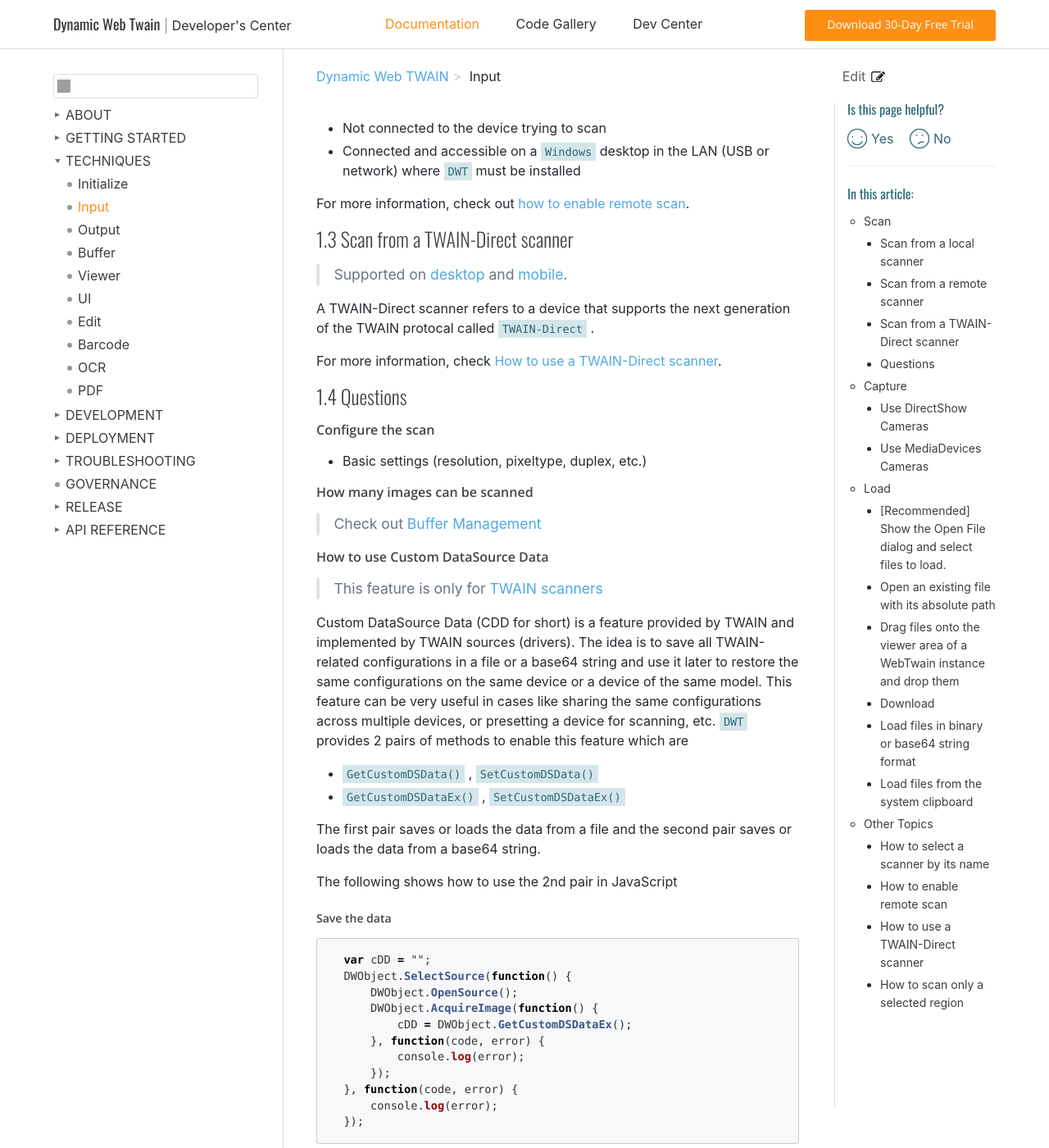
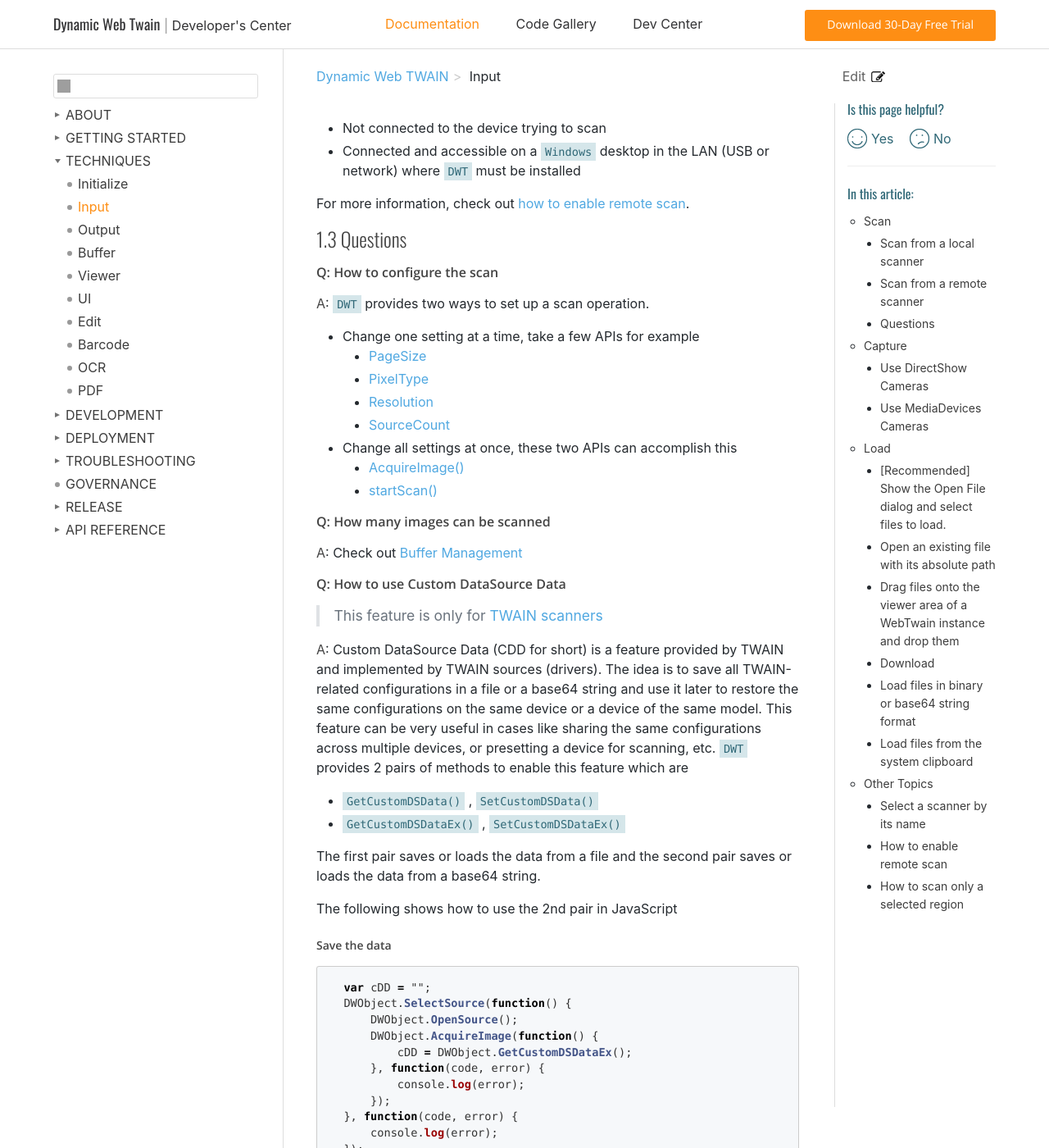
Before and after one commit to ztyyLV/web-twain-docs, a Jekyll site: the page built from indepth/features/input.md, in a window 1280 px wide and 1400 px high, scrolled down 815 px. Shown: the whole window at 82% size. Built offline with Jekyll 4.4.1, drawn with Linux system fonts in a browser that asks for light colours; comment, search, counter and statistics services are not loaded; some of the changed text lies outside the part shown; grey boxes are pictures that could not be loaded.

Commit message:
reviewing 02

````diff
--- a/indepth/features/input.md
+++ b/indepth/features/input.md
@@ -15,7 +15,7 @@ Different ways to get data into `DWT` buffer.
 
 ### Scan from a local scanner
 
-> Supported on [desktop]({{site.getstarted}}platform.html#browsers-on-desktop-devices) and only when `DWT` runs in the [service mode]({{site.indepth}}initialize.html#service-mode)
+> Supported on [desktop]({{site.getstarted}}platform.html#browsers-on-desktop-devices) and only when `DWT` runs in the [service mode]({{site.indepth}}features/initialize.html#service-mode)
 
 A local scanner refers to a scanner that is plugged in the same desktop via USB or one that is available on the local network and is accessible on the local desktop. The latter is normally known as a network scanner. Generally, a network scanner is connected to the LAN itself (cable or WI-FI) and is assigned a static IP. Then the scanner driver from the device vendor configures the IP to connect to the scanner.
 
@@ -32,6 +32,8 @@ A remote scanner refers to a scanner that is
 
 For more information, check out [how to enable remote scan](#how-to-enable-remote-scan).
 
+<!--
+
 ### Scan from a TWAIN-Direct scanner
 
 > Supported on [desktop]({{site.getstarted}}platform.html#browsers-on-desktop-devices) and [mobile]({{site.getstarted}}platform.html#browsers-on-mobile-devices).
@@ -39,22 +41,32 @@ For more information, check out [how to enable remote scan](#how-to-enable-remot
 A TWAIN-Direct scanner refers to a device that supports the next generation of the TWAIN protocal called [ `TWAIN-Direct` ](https://www.twaindirect.org/).
 
 For more information, check [How to use a TWAIN-Direct scanner](#how-to-use-a-twain-direct-scanner).
+-->
 
 ### Questions
 
-#### Configure the scan
+#### Q: How to configure the scan
 
-* Basic settings (resolution, pixeltype, duplex, etc.)
+**A**: `DWT` provides two ways to set up a scan operation.
 
-#### How many images can be scanned
+* Change one setting at a time, take a few APIs for example
+  + [PageSize]({{site.info}}api/WebTwain_Acquire.html#pagesize)
+  + [PixelType]({{site.info}}api/WebTwain_Acquire.html#pixeltype)
+  + [Resolution]({{site.info}}api/WebTwain_Acquire.html#resolution)
+  + [SourceCount]({{site.info}}api/WebTwain_Acquire.html#sourcecount)
+* Change all settings at once, these two APIs can accomplish this
+  + [AcquireImage()]({{site.info}}api/WebTwain_Acquire.html#acquireimage)
+  + [startScan()]({{site.info}}api/WebTwain_Acquire.html#startscan)
 
-> Check out [Buffer Management]({{site.indepth}}buffer.html#memory-limits-and-disk-caching)
+#### Q: How many images can be scanned
 
-#### How to use Custom DataSource Data
+**A**: Check out [Buffer Management]({{site.indepth}}features/buffer.html#memory-limits-and-disk-caching)
+
+#### Q: How to use Custom DataSource Data
 
 > This feature is only for [TWAIN scanners]({{site.getstarted}}hardware.html#twain-scanners)
 
-Custom DataSource Data (CDD for short) is a feature provided by TWAIN and implemented by TWAIN sources (drivers). The idea is to save all TWAIN-related configurations in a file or a base64 string and use it later to restore the same configurations on the same device or a device of the same model. This feature can be very useful in cases like sharing the same configurations across multiple devices, or presetting a device for scanning, etc. `DWT` provides 2 pairs of methods to enable this feature which are
+**A**: Custom DataSource Data (CDD for short) is a feature provided by TWAIN and implemented by TWAIN sources (drivers). The idea is to save all TWAIN-related configurations in a file or a base64 string and use it later to restore the same configurations on the same device or a device of the same model. This feature can be very useful in cases like sharing the same configurations across multiple devices, or presetting a device for scanning, etc. `DWT` provides 2 pairs of methods to enable this feature which are
 
 * [ `GetCustomDSData()` ]({{site.info}}api/WebTwain_Acquire.html#getcustomdsdata) , [ `SetCustomDSData()` ]({{site.info}}api/WebTwain_Acquire.html#setcustomdsdata)
 * [ `GetCustomDSDataEx()` ]({{site.info}}api/WebTwain_Acquire.html#getcustomdsdataex) , [ `SetCustomDSDataEx()` ]({{site.info}}api/WebTwain_Acquire.html#setcustomdsdataex)
@@ -110,9 +122,7 @@ Capability Negotiation is the way a TWAIN application like `DWT` talk with a TWA
 
 `DWT` provides two methods `getCapabilities()` and `setCapabilities()` for the negotiation. The following shows how to ask for supported pagesizes and set it to A4 using the negotiation.
 
-#### Use a standard capability
-
-The following retrieve the capabilities and read the available page sizes
+##### Ask for supported sizes
 
 ``` javascript
 DWObject.getCapabilities(function(result) {
@@ -126,7 +136,7 @@ DWObject.getCapabilities(function(result) {
 });
 ```
 
-The following sets page size to A4
+##### Set page size to A4
 
 ``` javascript
 DWObject.setCapabilities({
@@ -285,7 +295,7 @@ DWObject.LoadImageEx("", Dynamsoft.EnumDWT_ImageType.IT_ALL, onSuccess, onFailur
 
 ### Open an existing file with its absolute path
 
-> Only supported on [desktop]({{site.getstarted}}platform.html#browsers-on-desktop-devices) and only when `DWT` runs in the [service mode]({{site.indepth}}initialize.html#service-mode). Example code is as follows
+> Only supported on [desktop]({{site.getstarted}}platform.html#browsers-on-desktop-devices) and only when `DWT` runs in the [service mode]({{site.indepth}}features/initialize.html#service-mode). Example code is as follows
 
 ``` javascript
 var onSuccess = function() {
@@ -318,7 +328,7 @@ DWObject.LoadImage("YOUR-FILE-PATH", onSuccess, onFailure);
 
 #### `HTTP` or `HTTPS`
 
-> Supported on [desktop]({{site.getstarted}}platform.html#browsers-on-desktop-devices) and [mobile]({{site.getstarted}}platform.html#browsers-on-mobile-devices). For this option, a URL specifies the file to download. That URL either specifies the path of the file itself or points to a server-side script that eventually returns a file. Check out the code snippets below for both scenarios.
+> Supported on [desktop]({{site.getstarted}}platform.html#browsers-on-desktop-devices) and [mobile]({{site.getstarted}}platform.html#browsers-on-mobile-devices). For this option, use a URL to fetch the file. The URL either specifies the path of the file itself or points to a server-side script that eventually returns a file. Check out the code snippets below for both scenarios.
 
 ##### The URL specifies a file
 
@@ -461,7 +471,7 @@ function loadFileFromBase64() {
 
 ### Load files from the system clipboard
 
-> Supported on [desktop]({{site.getstarted}}platform.html#browsers-on-desktop-devices) and only when `DWT` runs in the [service mode]({{site.indepth}}initialize.html#service-mode).
+> Supported on [desktop]({{site.getstarted}}platform.html#browsers-on-desktop-devices) and only when `DWT` runs in the [service mode]({{site.indepth}}features/initialize.html#service-mode).
 
 ``` javascript
 DWObject.LoadDibFromClipboard()
@@ -469,7 +479,7 @@ DWObject.LoadDibFromClipboard()
 
 ## Other Topics
 
-### How to select a scanner by its name
+### Select a scanner by its name
 
 `DWT` has a method `SelectSourceByIndex()` which allows you select a scanner by its index in the source list. In some cases, you may want to select a source by its name. Check out the following code on how to do it.
 
@@ -491,13 +501,19 @@ sources.find(function(name, index) {
   + Find the file `DSConfiguration.ini`
   + Add the following line
 
-    > Assume the IP of this desktop is `192.168.8.221`
-    > `Server=192.168.8.221`
+  > Assume the IP of this desktop is `192.168.8.221`
+
+```
+Server=192.168.8.221`
+```
+
   + Find the service `Dynamsoft Service` in Windows services list and restart it.
 
-#### Create a WebTwain instance to connect to that service
+#### In your application
 
-> Read more [here]({{site.indepth}}initialize.html#dynamsoftwebtwainenvcreatedwtobject))
+* Create a WebTwain instance to connect to that service
+
+> Read more [here]({{site.indepth}}features/initialize.html#dynamsoftwebtwainenvcreatedwtobject)
 
 ``` javascript
 Dynamsoft.WebTwainEnv.CreateDWTObject(
````
Also changed, not shown: other parts of indepth/features/input.md (+11 -7 lines), indepth/features/initialize.md (+13 -13 lines).
